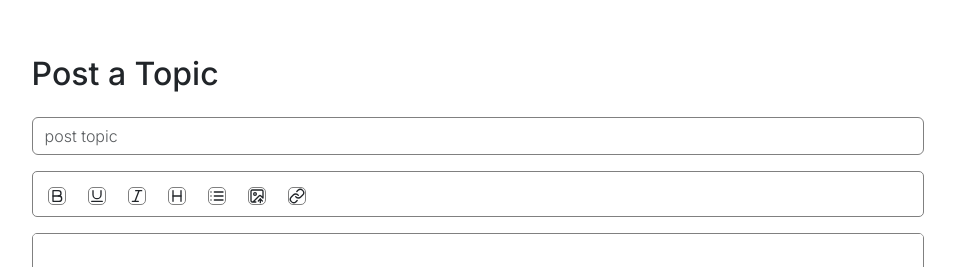
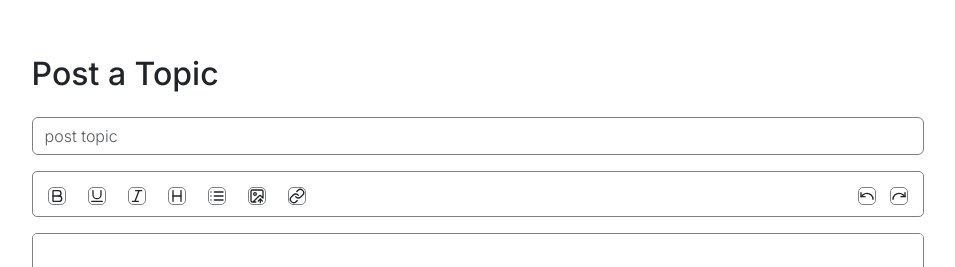
Before and after one commit to Fujinzeken/textEditor, a Next.js app: page / in a window 1280 px wide. Shown: the part 178-445 px from the top of the page, without its empty margins (162-1117 px from the left). Built offline with nearby package versions, Linux system fonts and the light colour scheme.

Commit message:
include redo

```diff
--- a/src/app/globals.css
+++ b/src/app/globals.css
@@ -78,6 +78,7 @@ body {
 
 .button {
   display: flex;
+  align-items: center;
   padding: 10px;
   border-radius: 20px !important;
   width: 150px;
--- a/src/components/Menu.tsx
+++ b/src/components/Menu.tsx
@@ -47,7 +47,7 @@ const Menu = ({ editor }) => {
   }
 
   return (
-    <div className="menu-bar pb-1 d-flex align-items-center p-2">
+    <div className="menu-bar pb-1 d-flex align-items-center justify-content-between p-2">
       <div className="d-flex align-items-center gap-2">
         <button
           onClick={() => editor.chain().focus().toggleBold().run()}
@@ -97,6 +97,15 @@ const Menu = ({ editor }) => {
           <Link size={16} />
         </button>
       </div>
+
+      <div className="d-flex gap-2 d-none d-sm-block">
+        <button onClick={() => editor.chain().focus().undo().run()}>
+          <Undo size={16} />
+        </button>
+        <button onClick={() => editor.chain().focus().undo().run()}>
+          <Redo size={16} />
+        </button>
+      </div>
     </div>
   );
 };
```
